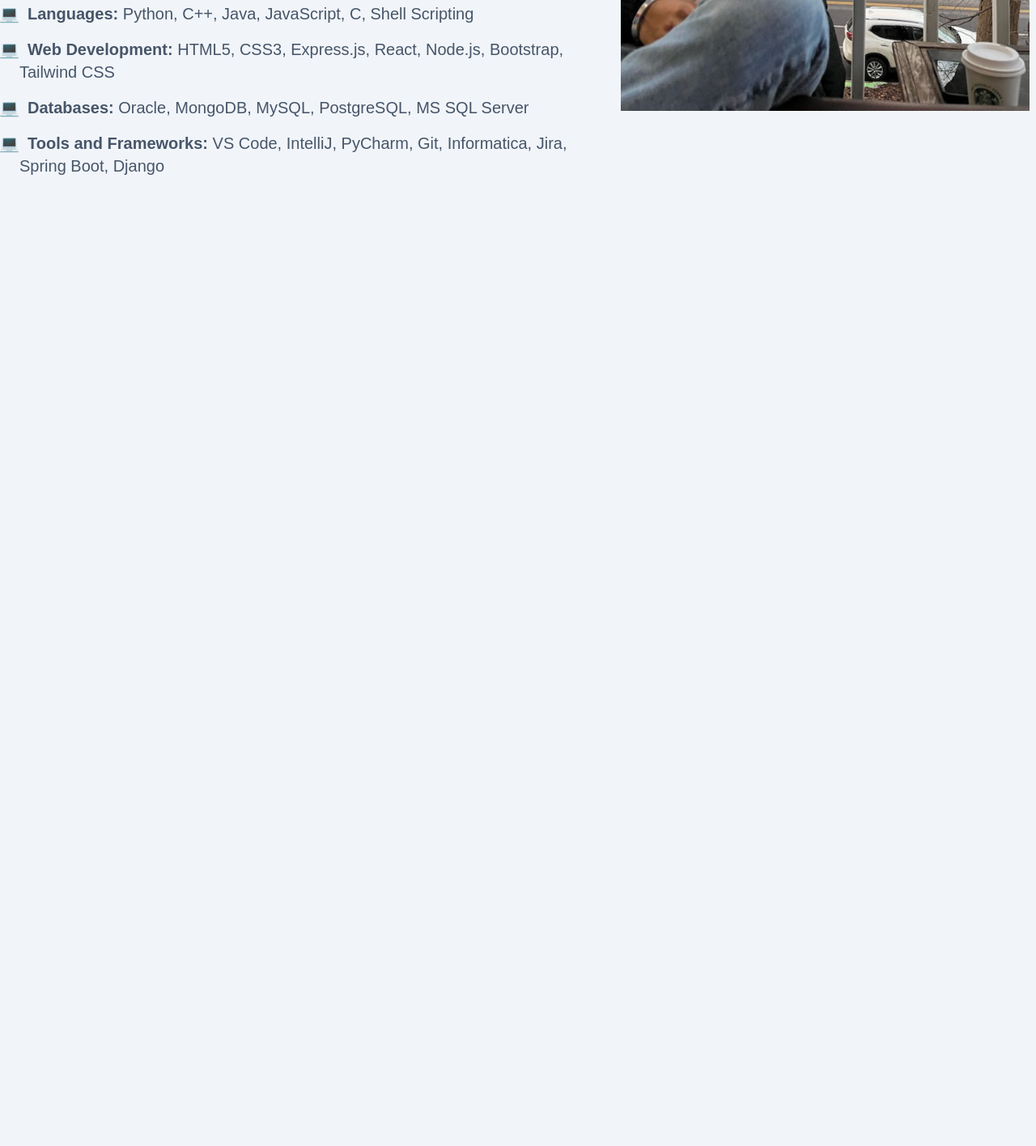
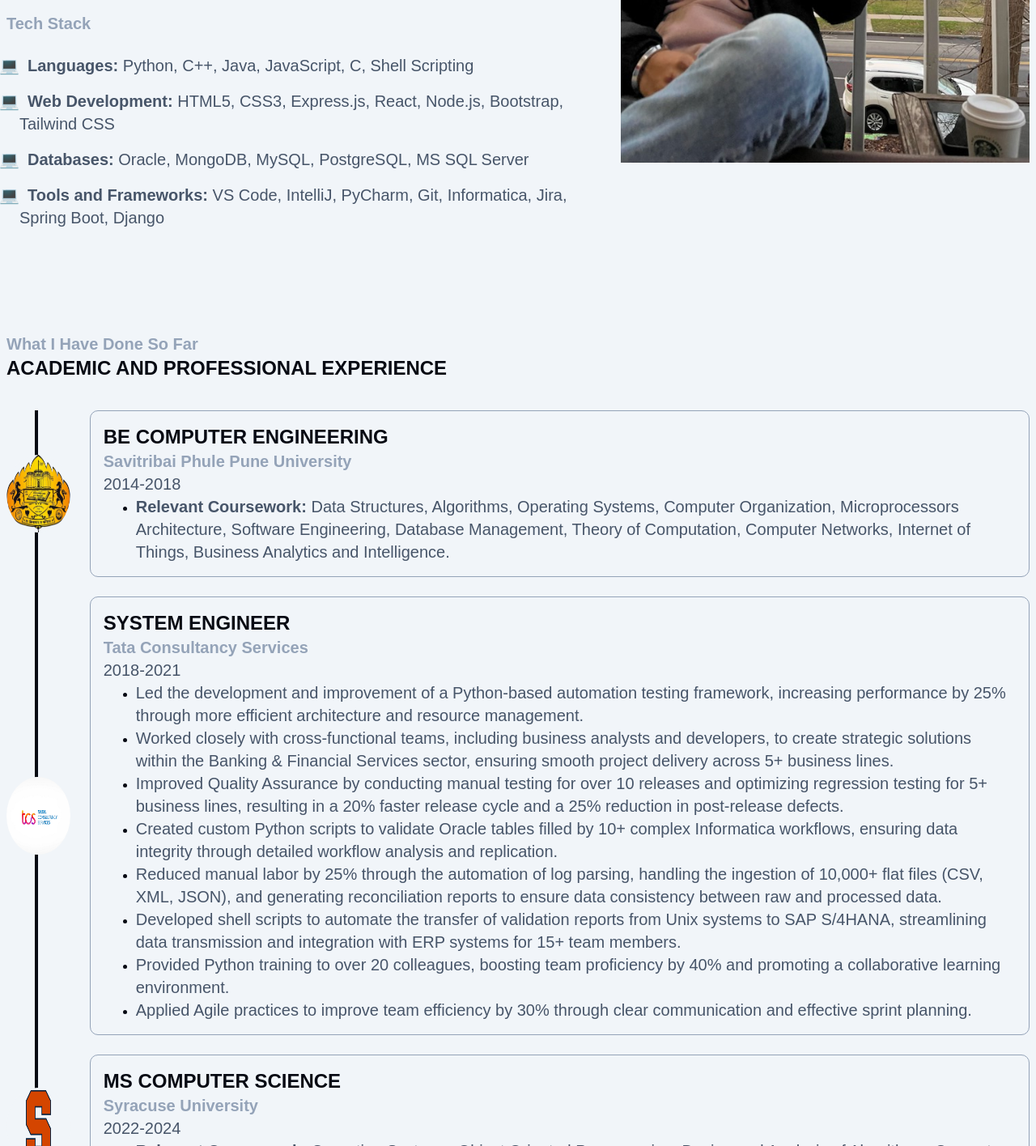
Before and after one commit to saurxbh/saurxbh.github.io, a website built with Vite: page index.html in a window 1280 px wide. Shown: the part 1384-2800 px from the top of the page at 81% size. Before the commit the page ends 1603 px from the top, so only its background shows below. Built offline with nearby package versions, Linux system fonts and the light colour scheme; files whose address does not match are found by name; a web font is replaced by a local one.

Commit message:
Add timeline

```diff
--- a/index.html
+++ b/index.html
@@ -45,7 +45,7 @@
       </section>
       <section class="about container section">
         <div class="about__content">
-          <h2 class="about__title">About</h2>
+          <h2 class="about__title">About Me</h2>
           <p class="about__description">Hey there! I'm Saurabh. I am a <strong>Software Developer</strong>
             based out of Jersey City, NJ. That't right. Alfred Hitchcock
             in a fez. Garden State FTW!
@@ -59,7 +59,7 @@
           </p>
           <p class="about__description">I happen to be someone who likes to bask in the joy of
             creation. I love the creative process of building something
-            from the ground up. To that end, I enjoy crafting elegant
+            from the ground up. To that end, I enjoy crafting elegant, yet effective
             solutions that address tricky challenges.
           </p>
           <p class="about__description">
@@ -83,7 +83,68 @@
           <img class="about__image" src="./profile.jpg" alt="Profile Picture">
         </div>
       </section>
-      <section></section>
+      <section class="timeline container section">
+        <div>
+          <h3 class="timeline__subtitle">What I have done so far</h3>
+          <h2 class="timeline__title">Academic and Professional Experience</h2>
+        </div>
+        <div class="timeline__container">
+          <div class="timeline__card">
+            <div class="timeline__img-wrapper">
+              <img class="timeline__img" src="/sppu.png" alt="SPPU logo"/>
+            </div>
+            <div class="timeline__textbox">
+              <h2 class="timeline__title">BE Computer Engineering</h2>
+              <h3 class="timeline__subtitle">Savitribai Phule Pune University</h3>
+              <small class="timeline__description">2014-2018</small>
+              <ul>
+                <li><p class="timeline__description"><b>Relevant Coursework:</b> Data Structures, Algorithms, Operating Systems, Computer Organization, Microprocessors Architecture,
+                  Software Engineering, Database Management, Theory of Computation, Computer Networks, Internet of Things, Business Analytics and Intelligence.</p></li>
+              </ul>
+            </div>
+          </div>
+          <div class="timeline__card">
+            <div class="timeline__img-wrapper">
+              <img class="timeline__img" src="/tcs.png" alt="TCS logo"/>
+            </div>
+            <div class="timeline__textbox">
+              <h2 class="timeline__title">System Engineer</h2>
+              <h3 class="timeline__subtitle">Tata Consultancy Services</h3>
+              <small class="timeline__description">2018-2021</small>
+              <ul>
+                <li><p class="timeline__description">Led the development and improvement of a Python-based automation testing framework, increasing
+                  performance by 25% through more efficient architecture and resource management.</p></li>
+                <li><p class="timeline__description">Worked closely with cross-functional teams, including business analysts and developers, to create
+                  strategic solutions within the Banking & Financial Services sector, ensuring smooth project delivery across 5+ business lines.</p></li>
+                <li><p class="timeline__description">Improved Quality Assurance by conducting manual testing for over 10 releases and optimizing regression
+                  testing for 5+ business lines, resulting in a 20% faster release cycle and a 25% reduction in post-release defects.</p></li>
+                <li><p class="timeline__description">Created custom Python scripts to validate Oracle tables filled by 10+ complex Informatica workflows,
+                  ensuring data integrity through detailed workflow analysis and replication.</p></li>
+                <li><p class="timeline__description">Reduced manual labor by 25% through the automation of log parsing, handling the ingestion of 10,000+
+                  flat files (CSV, XML, JSON), and generating reconciliation reports to ensure data consistency between raw and processed data.</p></li>
+                <li><p class="timeline__description">Developed shell scripts to automate the transfer of validation reports from Unix systems to SAP S/4HANA,
+                  streamlining data transmission and integration with ERP systems for 15+ team members.</p></li>
+                <li><p class="timeline__description">Provided Python training to over 20 colleagues, boosting team proficiency by 40% and promoting a collaborative learning environment.</p></li>
+                <li><p class="timeline__description">Applied Agile practices to improve team efficiency by 30% through clear communication and effective sprint planning.</p></li>
+              </ul>
+            </div>
+          </div>
+          <div class="timeline__card">
+            <div class="timeline__img-wrapper">
+              <img class="timeline__img" src="/syracuse.png" alt="SU logo"/>
+            </div>
+            <div class="timeline__textbox">
+              <h2 class="timeline__title">MS Computer Science</h2>
+              <h3 class="timeline__subtitle">Syracuse University</h3>
+              <small class="timeline__description">2022-2024</small>
+              <ul>
+                <li><p class="timeline__description"><b>Relevant Coursework:</b> Operating Systems, Object Oriented Programming, Design and Analysis of Algorithms, Computer Architecture,
+                  Social Media Data Mining, Database Management, Cryptography, Applied Natural Language Processing.</p></li>
+              </ul>
+            </div>
+          </div>
+          </div>
+      </section>
       <section></section>
       <section></section>
     </main>
--- a/styles/components/about.css
+++ b/styles/components/about.css
@@ -13,6 +13,7 @@
 .about__title {
     font-size: var(--size-base);
     color: var(--clr-dark);
+    text-transform: uppercase;
 }
 
 .about__description {
@@ -28,6 +29,7 @@
 .about__subtitle {
     font-size: var(--size-sm);
     color: var(--clr-slate400);
+    text-transform: capitalize;
 }
 
 .about__ul-container {
--- /dev/null
+++ b/styles/components/timeline.css
@@ -0,0 +1,172 @@
+.timeline {
+    display: flex;
+    flex-direction: column;
+    gap: 1rem;
+    /* position: relative; */
+}
+
+.timeline__container {
+    display: flex;
+    flex-direction: column;
+    gap: 1rem;
+    margin-top: 1rem;
+    position: relative;
+    /* border: 1px solid red; */
+}
+
+.timeline__container::after {
+    content: '';
+    position: absolute;
+    left: 1.4%;
+    top: 0;
+    bottom: 0;
+    width: 1px;
+    background-color: var(--clr-dark);
+    z-index: -1;
+}
+
+.timeline__card {
+    display: flex;
+    gap: 0.75rem;
+    align-items: center;
+    /* position: relative; */
+    /* z-index: 1; */
+    /* border: 1px solid black; */
+}
+
+.timeline__textbox {
+    border: 1px solid var(--clr-slate400);
+    padding: 1rem 1rem;
+    border-radius: 10px;
+}
+
+.timeline__title {
+    font-size: var(--size-base);
+    color: var(--clr-dark);
+    text-transform: uppercase;
+}
+
+.timeline__subtitle {
+    font-size: var(--size-sm);
+    color: var(--clr-slate400);
+    text-transform: capitalize;
+}
+
+.timeline__description {
+    max-width: 120ch;
+    font-size: var(--size-sm);
+    color: var(--clr-slate600);
+}
+
+/* .timeline__img-wrapper { */
+    /* position: relative; */
+    /* z-index: 1; */
+/* } */
+
+.timeline__img {
+    border-radius: 50%;
+    width: 3rem;
+    height: 3rem;
+    z-index: 1;
+    position: relative;
+    background-color: var(--clr-light);
+}
+
+/* xs */
+@media (min-width: 475px) {
+    .timeline {
+        gap: 1.25rem;
+    }
+
+    .timeline__container {
+        gap: 1.25rem;
+    }
+
+    .timeline__container::after {
+        width: 2px;
+        left: 2.4%;
+    }
+
+    .timeline__card {
+        gap: 1rem;
+    }
+
+    .timeline__title {
+        font-size: var(--size-lg);
+    }
+
+    .timeline__subtitle {
+        font-size: var(--size-base);
+    }
+
+    .timeline__description {
+        font-size: var(--size-base);
+    }
+
+    .timeline__img {
+        width: 4rem;
+        height: 4rem;
+    }
+}
+
+/* lg */
+@media (min-width: 1024px) {
+    .timeline__card {
+        gap: 1.25rem;
+    }
+
+    .timeline__container::after {
+        width: 3px;
+        left: 2.6%;
+    }
+
+    .timeline__title {
+        font-size: var(--size-xl);
+    }
+
+    .timeline__subtitle {
+        font-size: var(--size-lg);
+    }
+
+    .timeline__description {
+        font-size: var(--size-lg);
+    }
+
+    .timeline__img {
+        width: 5rem;
+        height: 5rem;
+    }
+}
+
+/* xl */
+@media (min-width: 1280px) {
+    .timeline__container {
+        gap: 1.5rem;
+    }
+
+    .timeline__container::after {
+        width: 4px;
+        left: 2.8%;
+    }
+
+    .timeline__card {
+        gap: 1.5rem;
+    }
+
+    .timeline__title {
+        font-size: var(--size-2xl);
+    }
+
+    .timeline__subtitle {
+        font-size: var(--size-xl);
+    }
+
+    .timeline__description {
+        font-size: var(--size-xl);
+    }
+
+    .timeline__img {
+        width: 6rem;
+        height: 6rem;
+    }
+}
--- a/styles/utils.css
+++ b/styles/utils.css
@@ -26,7 +26,7 @@
 }
 
 .section {
-    margin-top: 1rem;
+    margin-top: 4rem;
 }
 
 /* xs */
@@ -57,7 +57,7 @@
     }
 
     .section {
-        margin-top: 4rem;
+        margin-top: 8rem;
     }
 }
 
@@ -74,3 +74,21 @@
         max-width: 1536px;
     }
 }
+
+/* xs */
+/* @media (min-width: 475px) {} */
+
+/* sm */
+/* @media (min-width: 640px) {} */
+
+/* md */
+/* @media (min-width: 768px) {} */
+
+/* lg */
+/* @media (min-width: 1024px) {} */
+
+/* xl */
+/* @media (min-width: 1280px) {} */
+
+/* 2xl */
+/* @media (min-width: 1536px) {} */
```
Also changed, not shown: src/main.js (+7 -6 lines), public/sppu.png (added), public/syracuse.png (added), public/tcs.png (added).
